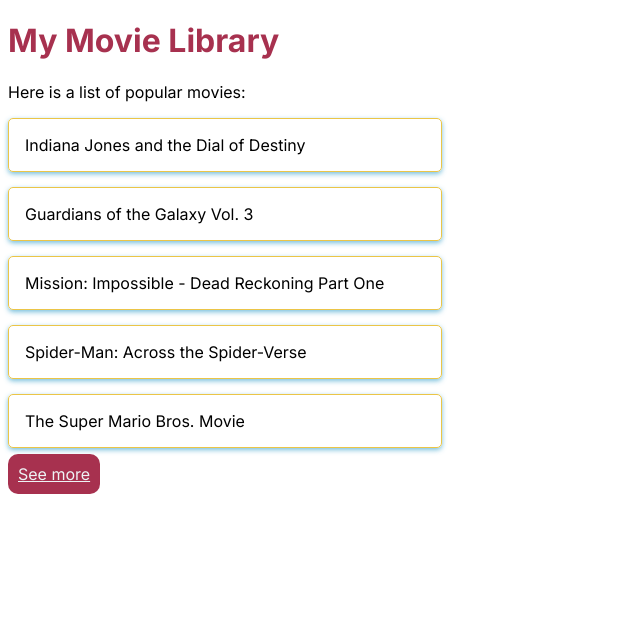
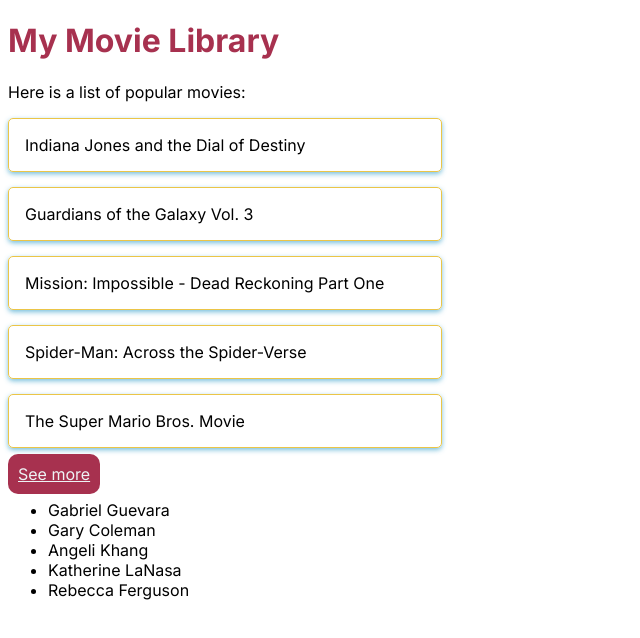
Before and after one commit to KPenzes/fake-letterboxd, a Next.js app: page / in a window 1280 px wide. Shown: the top 638 px of the page, without its empty margins (0-640 px from the left). Built offline with nearby package versions, Linux system fonts and the light colour scheme.

Commit message:
Completed components lesson, separate components in separate files

```diff
--- a/src/app/page.js
+++ b/src/app/page.js
@@ -1,3 +1,6 @@
+import { MovieList } from '../components/movie-list';
+import { PeopleList } from '../components/people-list';
+
 export default function HomePage() {
   const appTitle = 'My Movie Library'
   const hasMoreMovies = true
@@ -12,33 +15,26 @@
     { id: 3, title: 'Spider-Man: Across the Spider-Verse', featured: true },
     { id: 4, title: 'The Super Mario Bros. Movie' }
   ]
+  const people = [
+    { id: 0, name: 'Gabriel Guevara' },
+    { id: 1, name: 'Gary Coleman' },
+    { id: 2, name: 'Angeli Khang' },
+    { id: 3, name: 'Katherine LaNasa' },
+    { id: 4, name: 'Rebecca Ferguson' }
+  ]
 
   return (
     <main>
-
       <h1>{displayTitle && appTitle}</h1>
       <p>Here is a list of popular movies:</p>
-
       <MovieList movies={movies}/>
-
       <p>
         {hasMoreMovies ? (
           <a href="https://www.themoviedb.org/">See more</a>)
           : ('Nothing more to see here.')
         }
       </p>
+      <PeopleList people={people}/>
     </main>
   )
 }
-
-
-function MovieList(props) {
-
-  return (
-    <ul className="movie-list">
-      {props.movies.map((movie) => (
-        <li key={movie.id}>{movie.title}</li>
-      ))}
-    </ul>
-  )
-}
--- /dev/null
+++ b/src/components/movie-list-item.js
@@ -0,0 +1,3 @@
+export function MovieListItem({ movie }) {
+  return <li>{movie.title}</li>
+}
--- /dev/null
+++ b/src/components/movie-list.js
@@ -0,0 +1,11 @@
+import { MovieListItem } from './movie-list-item';
+
+export function MovieList({ movies }) {
+  return (
+    <ul className="movie-list">
+      {movies.map((movie) => (
+        <MovieListItem key={movie.id} movie={movie} />
+      ))}
+    </ul>
+  )
+}
--- /dev/null
+++ b/src/components/people-list-item.js
@@ -0,0 +1,3 @@
+export function PeopleListItem({ people }){
+  return <li>{people.name}</li>
+}
--- /dev/null
+++ b/src/components/people-list.js
@@ -0,0 +1,11 @@
+import { PeopleListItem } from './people-list-item';
+
+export function PeopleList({ people }) {
+  return (
+    <ul className="people-list">
+      {people.map((people) => (
+        <PeopleListItem key={people.id} people={people} />
+      ))}
+    </ul>
+  )
+}
```
